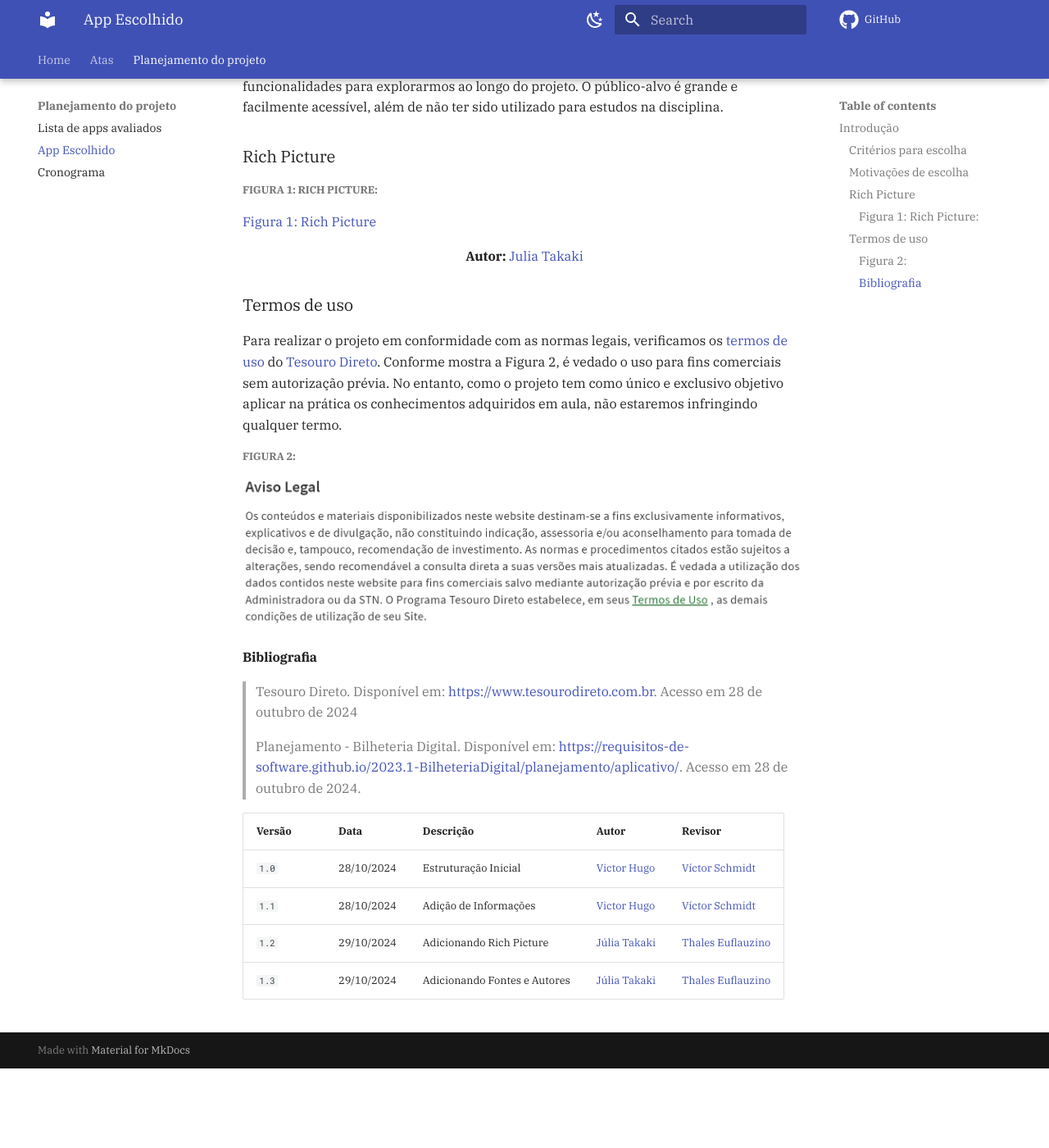
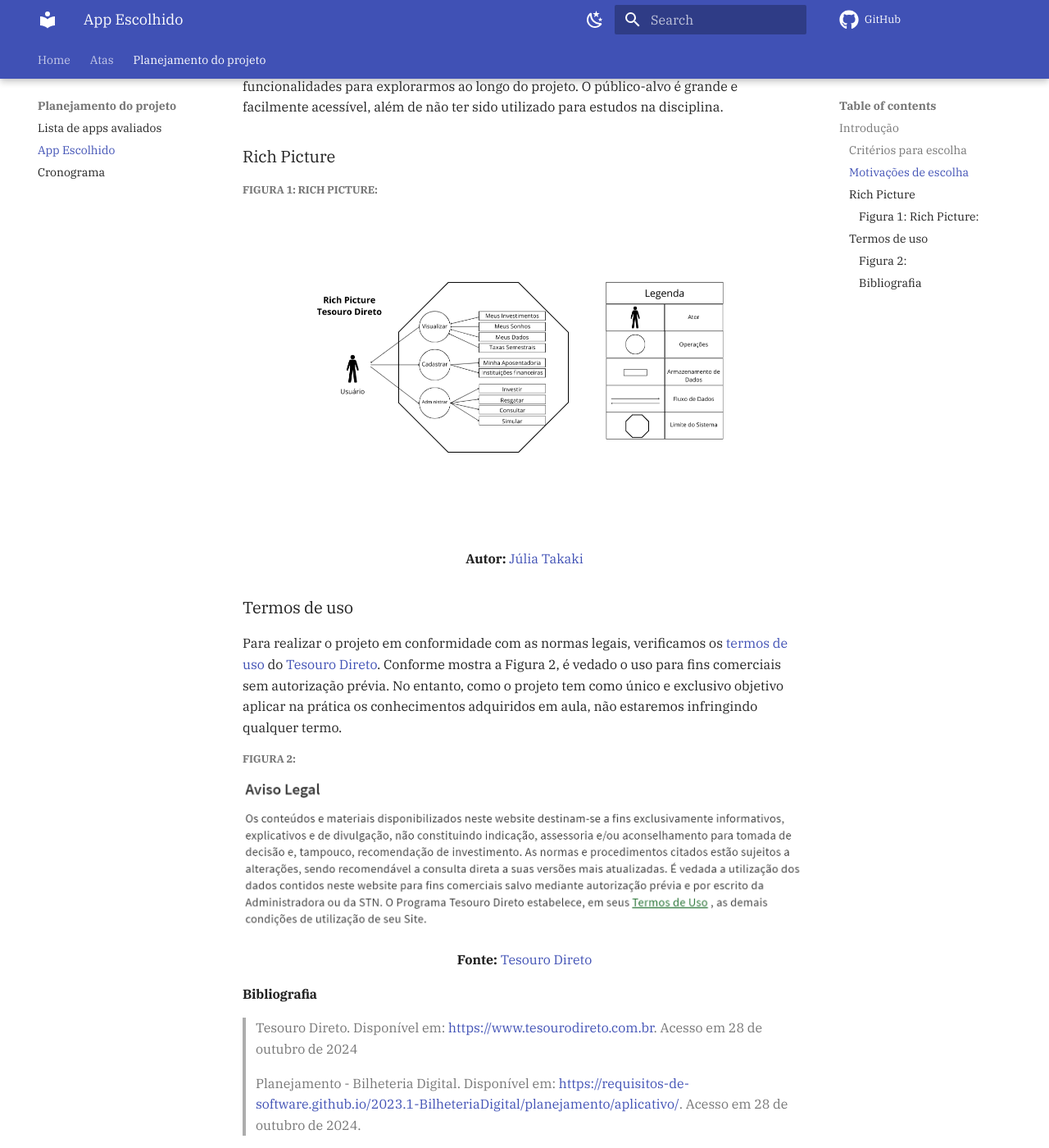
Before and after one commit to Requisitos-de-Software/2024.2-Grupo05, an MkDocs documentation site: the page built from docs/Planejamento-do-projeto/app-escolhido.md, in a window 1280 px wide and 1400 px high, scrolled down 622 px. Shown: the whole window at 82% size. Built offline with MkDocs 1.6.1 and Material for MkDocs 9.7.7, drawn with Linux system fonts in a browser that asks for light colours; comment, search, counter and statistics services are not loaded; before the commit the page ends 1925 px from its top, so only the background shows below that.

Commit message:
fonte tesouro direto

```diff
--- a/docs/Planejamento-do-projeto/app-escolhido.md
+++ b/docs/Planejamento-do-projeto/app-escolhido.md
@@ -15,10 +15,10 @@ Com base nos critérios anteriores, o grupo se reuniu e decidiu que seria usado
 
 ### Rich Picture
 ##### Figura 1: Rich Picture:
-[Figura 1: Rich Picture](../assets/RichPictureTesouroDireto.png)
+![Figura 1: Rich Picture](../assets/RichPictureTesouroDireto.png)
 
 <div>
-<font size="3"><p style="text-align: center"><b>Autor:</b> <a href="https://www.github.com/juliatakaki">Julia Takaki</a></font></p>
+<font size="3"><p style="text-align: center"><b>Autor:</b> <a href="https://www.github.com/juliatakaki">Júlia Takaki</a></font></p>
 </div>
 
 ### Termos de uso
@@ -28,6 +28,9 @@ Para realizar o projeto em conformidade com as normas legais, verificamos os [te
 ##### Figura 2:
 
 ![Figura 2](../assets/termodeuso.png)
+<div>
+<font size="3"><p style="text-align: center"><b>Fonte:</b> <a href="https://www.tesourodireto.com.br/conheca/termos-de-uso-e-protecao-de-dados.htm#termos-de-uso">Tesouro Direto</a></font></p>
+</div>
 
 #### Bibliografia
 
```
